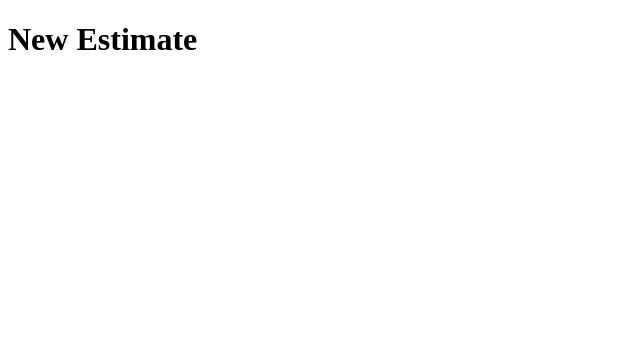
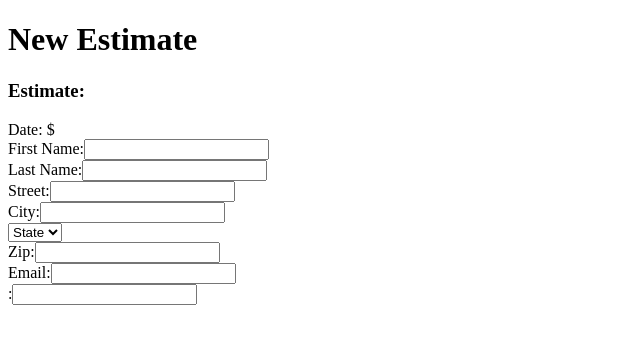
Before and after one commit to AnthonyJRay/floormate_next, a Next.js app: page /estimates/new-estimate in a window 1280 px wide. Shown: the top 344 px of the page, without its empty margins (0-640 px from the left). Built offline with nearby package versions, Linux system fonts and the light colour scheme.

Commit message:
Added input field components to ui. Created an Estimate Form.

```diff
--- a/src/features/estimates/estimate-form.jsx
+++ b/src/features/estimates/estimate-form.jsx
@@ -1,3 +1,101 @@
+import { useState } from "react";
+
+import Textfield from "@/ui/textfield";
+import { EmailField, SelectField } from "@/ui/textfield";
+
 export default function EstimateForm() {
-  return <h1>New Estimate</h1>;
+  const states = [
+    "State",
+    "AL",
+    "AK",
+    "AZ",
+    "AR",
+    "CA",
+    "CO",
+    "CT",
+    "DE",
+    "FL",
+    "GA",
+    "HI",
+    "ID",
+    "IL",
+    "IN",
+    "IA",
+    "KS",
+    "KY",
+    "LA",
+    "ME",
+    "MD",
+    "MA",
+    "MI",
+    "MN",
+    "MS",
+    "MO",
+    "MT",
+    "NE",
+    "NV",
+    "NH",
+    "NJ",
+    "NM",
+    "NY",
+    "NC",
+    "ND",
+    "OH",
+    "OK",
+    "OR",
+    "PA",
+    "RI",
+    "SC",
+    "SD",
+    "TN",
+    "TX",
+    "UT",
+    "VT",
+    "VA",
+    "WA",
+    "WV",
+    "WI",
+    "WY",
+  ];
+  const [estimate, setEstimate] = useState("");
+  return (
+    <div className="w-full text-center">
+      <div>
+        <h3>{`Estimate:`}</h3>
+        <div>Date: ${}</div>
+      </div>
+      <div className="flex flex-col w-1/2 text-left gap-2">
+        {/* Client Info */}
+        <Textfield placeholder="First Name" />
+        <Textfield placeholder="Last Name" />
+        <Textfield placeholder="Street" />
+        <div className="flex">
+          <Textfield placeholder="City" />
+          <SelectField options={states} defaultValue={"State"} />
+        </div>
+        <Textfield placeholder="Zip" />
+        {/* street, city, state zip*/}
+        <EmailField placeholder="Email" />
+      </div>
+      <div>
+        <summary placeholder={"Job Summary"}></summary>
+      </div>
+      <div>
+        <Textfield />
+        {/* Line Items Inputs */}
+        {/* Line Items Inputs */}
+        {/* Line Items Inputs */}
+      </div>
+      <div>{/* Additional Notes */}</div>
+      <div>
+        {/* Subtotal */}
+        {/* Tax Input */}
+        {/* Total */}
+      </div>
+      <div>
+        {/* Cancel button */}
+        {/* Save button */}
+      </div>
+    </div>
+  );
 }
--- a/src/pages/estimates/new-estimate.jsx
+++ b/src/pages/estimates/new-estimate.jsx
@@ -1,3 +1,10 @@
+import EstimateForm from "@/features/estimates/estimate-form";
+
 export default function NewEstimate() {
-  return <h1>New Estimate</h1>;
+  return (
+    <div className="w-full text-center">
+      <h1>New Estimate</h1>
+      <EstimateForm />
+    </div>
+  );
 }
--- /dev/null
+++ b/src/ui/textfield/email.jsx
@@ -0,0 +1,11 @@
+import Textfield from "./";
+
+export default function EmailField({
+  value = "",
+  onChange = () => {},
+  ...rest
+}) {
+  return (
+    <Textfield type={"email"} value={value} onChange={onChange} {...rest} />
+  );
+}
--- a/src/ui/textfield/index.jsx
+++ b/src/ui/textfield/index.jsx
@@ -0,0 +1,15 @@
+import EmailField from "./email";
+import PasswordField from "./password";
+import SelectField from "./select";
+export { EmailField, PasswordField, SelectField };
+
+export default function Textfield({ type = "", placeholder = "", ...rest }) {
+  return (
+    <div>
+      <label>
+        {`${placeholder}:`}
+        <input type={"text" || type} {...rest} />
+      </label>
+    </div>
+  );
+}
--- /dev/null
+++ b/src/ui/textfield/password.jsx
@@ -0,0 +1,5 @@
+import Textfield from "./";
+
+export default function PasswordField({ value = "", onChange = () => {} }) {
+  return <Textfield type={"password"} value={value} onChange={onChange} />;
+}
--- /dev/null
+++ b/src/ui/textfield/select.jsx
@@ -0,0 +1,15 @@
+export default function SelectField({ options, className }, ...rest) {
+  const defaultStyles = "text-gray-600";
+
+  return (
+    <select className={defaultStyles}>
+      {options.map((option, i) => {
+        return (
+          <option key={i} {...rest}>
+            {option}
+          </option>
+        );
+      })}
+    </select>
+  );
+}
```
